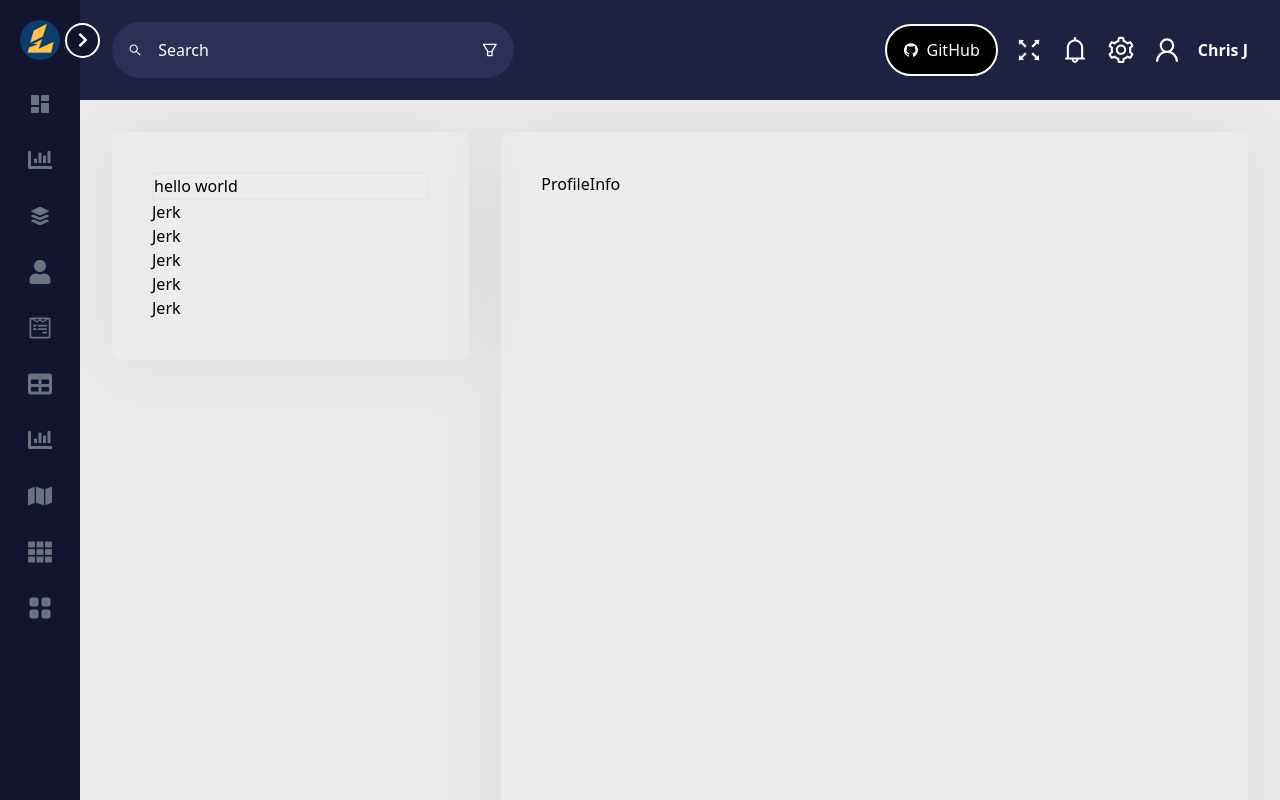
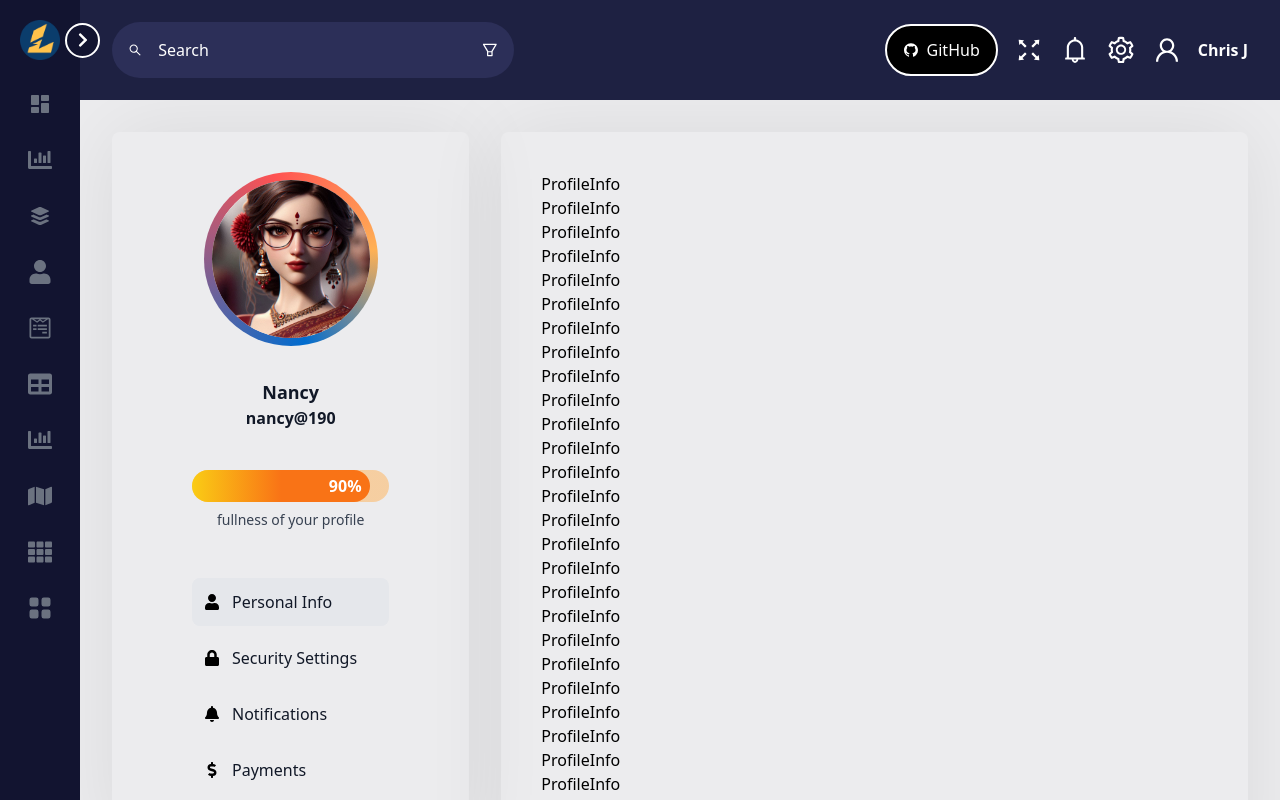
Before and after one commit to Slasher190/my-portfolio, a Next.js app: page /profile/profile-info in a window 1280 px wide. Built offline with nearby package versions, Linux system fonts and the light colour scheme.

Commit message:
[MP-048] - User Profile Form and Personal information (layout-design)

```diff
--- a/app/(home)/profile/layout.tsx
+++ b/app/(home)/profile/layout.tsx
@@ -1,19 +1,81 @@
+"use client";
+import Image from "next/image";
 import React, { ReactNode } from "react";
+import profilePic from "@app/Assets/Images/nancy.png";
+import useScreenSize, { Device } from "@app/hooks/useScreenSize";
+// import LinearProgressBar from "@app/components/ProgressBar/LinearProgressBar";
+// import CircularProgressBar from "@app/components/ProgressBar/CircularProgressBar";
+import ProfileProgressBar from "@app/components/ProgressBar/ProfileProgressBar";
+import MenuItem from "@app/components/Ui/MenuItem";
+import { FaUser, FaLock, FaBell, FaDollarSign } from "react-icons/fa";
+import { usePathname } from "next/navigation";
 
 const ProfileLayout: React.FC<{ children: ReactNode }> = ({ children }) => {
+  const screenSize: Device = useScreenSize();
+  const path = usePathname();
+  const menuItems = [
+    { icon: <FaUser />, text: "Personal Info", link: "/profile/profile-info" },
+    {
+      icon: <FaLock />,
+      text: "Security Settings",
+      link: "/profile/security-setting",
+    },
+    { icon: <FaBell />, text: "Notifications", link: "/profile/notification" },
+    { icon: <FaDollarSign />, text: "Payments", link: "/profile/payment" },
+  ];
   return (
-    <div className="grid grid-cols-3 gap-8 p-8 h[100%]">
+    <div className="grid lg:grid-cols-3 gap-8 p-8 h[100%] grid-cols-1">
       <div className="col-span-1 text-black bg-surface rounded-lg shadow-flat self-start">
-        <div className="p-10 rounded-lg">
-          <div className="border-2">hello world</div>
-          <div>Jerk</div>
-          <div>Jerk</div>
-          <div>Jerk</div>
-          <div>Jerk</div>
-          <div>Jerk</div>
+        <div className="grid grid-cols-1 md:grid-cols-2 lg:grid-cols-1 max-h-fit">
+          <div
+            className={`p-10 lg:px-20 ${screenSize === "tablet" && "p-10"} rounded-lg col-span-1 flex flex-col items-center`}
+          >
+            <div
+              className="relative lg:w-[174px] lg:h-[174px] w-[111px] h-[111px] rounded-full flex items-center justify-center lg:p-[8px] p-[5px] m-0 mx-auto mb-8"
+              style={{
+                background:
+                  "conic-gradient(from -35.18deg at 50% 50%, rgb(0, 108, 207) -154.36deg, rgb(255, 82, 82) 24.13deg, rgb(255, 177, 85) 118.76deg, rgb(0, 108, 207) 205.64deg, rgb(255, 82, 82) 384.13deg)",
+              }}
+            >
+              <div className="w-full h-full rounded-full bg-white flex items-center justify-center">
+                <Image
+                  src={profilePic.src}
+                  alt="profile"
+                  width={screenSize === "desktop" ? 164 : 101}
+                  height={screenSize === "desktop" ? 164 : 101}
+                  className="rounded-full"
+                />
+              </div>
+            </div>
+            <div className="text-center text-gray-900 dark:text-gray-100 mb-10">
+              <h1 className="text-lg font-bold">Nancy</h1>
+              <h2 className="font-semibold">nancy@190</h2>
+            </div>
+            <div className="w-[100%]">
+              <ProfileProgressBar />
+              {/* <LinearProgressBar />
+              <CircularProgressBar /> */}
+            </div>
+            {/* Menu Items */}
+          </div>
+          <div
+            className={`pb-10 lg:px-20 ${(screenSize === "mobile" || screenSize === "tablet") && "p-10"} col-span-1 flex justify-center`}
+          >
+            <div className="w-[100%] ">
+              {menuItems.map((item, index) => (
+                <MenuItem
+                  key={index}
+                  icon={item.icon}
+                  text={item.text}
+                  active={item.link === path}
+                  link={item.link}
+                />
+              ))}
+            </div>
+          </div>
         </div>
       </div>
-      <div className="p-10 col-span-2 row-auto max-h-fit text-black bg-surface rounded-lg shadow-flat h-auto min-h-[200vh]">
+      <div className="p-10 lg:col-span-2 col-span-1 row-auto max-h-fit text-black bg-surface rounded-lg shadow-flat h-auto">
         {children}
       </div>
     </div>
--- a/app/(home)/profile/profile-info/page.tsx
+++ b/app/(home)/profile/profile-info/page.tsx
@@ -1,7 +1,38 @@
 import React from "react";
 
 const ProfileInfo = () => {
-  return <div>ProfileInfo</div>;
+  return (
+    <div>
+      ProfileInfo
+      <div>ProfileInfo</div>
+      <div>ProfileInfo</div>
+      <div>ProfileInfo</div>
+      <div>ProfileInfo</div>
+      <div>ProfileInfo</div>
+      <div>ProfileInfo</div>
+      <div>ProfileInfo</div>
+      <div>ProfileInfo</div>
+      <div>ProfileInfo</div>
+      <div>ProfileInfo</div>
+      <div>ProfileInfo</div>
+      <div>ProfileInfo</div>
+      <div>ProfileInfo</div>
+      <div>ProfileInfo</div>
+      <div>ProfileInfo</div>
+      <div>ProfileInfo</div>
+      <div>ProfileInfo</div>
+      <div>ProfileInfo</div>
+      <div>ProfileInfo</div>
+      <div>ProfileInfo</div>
+      <div>ProfileInfo</div>
+      <div>ProfileInfo</div>
+      <div>ProfileInfo</div>
+      <div>ProfileInfo</div>
+      <div>ProfileInfo</div>
+      <div>ProfileInfo</div>
+      <div>ProfileInfo</div>
+    </div>
+  );
 };
 
 export default ProfileInfo;
--- /dev/null
+++ b/components/Input/index.tsx
@@ -0,0 +1,12 @@
+import React from "react";
+
+const Input = () => {
+  return (
+    <div>
+      <label></label>
+      <input />
+    </div>
+  );
+};
+
+export default Input;
--- /dev/null
+++ b/components/ProgressBar/CircularProgressBar.tsx
@@ -0,0 +1,66 @@
+"use client";
+import React, { useState } from "react";
+
+const CircularProgressBar = () => {
+  const [progress, setProgress] = useState(40);
+
+  const increaseProgress = () => {
+    setProgress((prev) => (prev < 100 ? prev + 10 : 100));
+  };
+
+  const decreaseProgress = () => {
+    setProgress((prev) => (prev > 0 ? prev - 10 : 0));
+  };
+
+  return (
+    <div className="flex flex-col items-center space-y-4">
+      {/* <h2 className="text-lg font-semibold">Dynamic Progress</h2> */}
+      <div className="relative flex items-center justify-center">
+        <svg className="w-24 h-24">
+          <circle
+            className="text-gray-300"
+            strokeWidth="8"
+            stroke="currentColor"
+            fill="transparent"
+            r="36"
+            cx="48"
+            cy="48"
+          />
+          <circle
+            className="text-blue-600"
+            strokeWidth="8"
+            strokeLinecap="round"
+            stroke="currentColor"
+            fill="transparent"
+            r="36"
+            cx="48"
+            cy="48"
+            style={{
+              strokeDasharray: 226,
+              strokeDashoffset: 226 - (226 * progress) / 100,
+              transition: "stroke-dashoffset 0.5s ease-in-out",
+            }}
+          />
+        </svg>
+        <div className="absolute text-xl font-semibold">{progress}%</div>
+      </div>
+
+      <div className="flex space-x-2">
+        <button
+          onClick={decreaseProgress}
+          className="px-4 py-2 bg-gray-200 rounded-lg border border-blue-600 text-blue-600"
+        >
+          -
+        </button>
+        <button
+          onClick={increaseProgress}
+          className="px-4 py-2 bg-gray-200 rounded-lg border border-blue-600 text-blue-600"
+        >
+          +
+        </button>
+      </div>
+    </div>
+  );
+};
+
+export default CircularProgressBar;
--- /dev/null
+++ b/components/ProgressBar/LinearProgressBar.tsx
@@ -0,0 +1,47 @@
+"use client";
+import React, { useState } from "react";
+
+const LinearProgressBar = () => {
+  const [progress, setProgress] = useState(40);
+
+  const increaseProgress = () => {
+    setProgress((prev) => (prev < 100 ? prev + 10 : 100));
+  };
+
+  const decreaseProgress = () => {
+    setProgress((prev) => (prev > 0 ? prev - 10 : 0));
+  };
+
+  return (
+    <div className="flex flex-col items-center space-y-4">
+      <div className="w-full flex items-center space-x-2 max-w-[380px]">
+        <div className="w-full bg-gray-300 rounded-full h-2.5">
+          <div
+            className="bg-blue-600 h-2.5 rounded-full"
+            style={{
+              width: `${progress}%`,
+              transition: "width 0.3s ease-in-out",
+            }}
+          ></div>
+        </div>
+        <span className="text-sm font-medium">{progress}%</span>
+      </div>
+      <div className="flex space-x-2">
+        <button
+          onClick={decreaseProgress}
+          className="px-4 py-2 bg-gray-200 rounded-lg border border-blue-600 text-blue-600"
+        >
+          -
+        </button>
+        <button
+          onClick={increaseProgress}
+          className="px-4 py-2 bg-gray-200 rounded-lg border border-blue-600 text-blue-600"
+        >
+          +
+        </button>
+      </div>
+    </div>
+  );
+};
+
+export default LinearProgressBar;
--- /dev/null
+++ b/components/ProgressBar/ProfileProgressBar.tsx
@@ -0,0 +1,33 @@
+"use client";
+import React, { useEffect, useState } from "react";
+
+const ProfileProgressBar: React.FC<{ progressState?: number }> = ({
+  progressState,
+}) => {
+  const [progress, setProgress] = useState(90);
+  useEffect(() => {
+    if (progressState) setProgress(progressState);
+  }, [progressState]);
+  return (
+    <div className="flex flex-col items-center space-y-2 w-full">
+      <div className="relative w-full h-8 rounded-full bg-gradient-to-r from-[#ffb15580] via-[#ffb15580] to-[#ffb15580]">
+        <div
+          className="absolute top-0 left-0 h-8 rounded-full bg-gradient-to-r from-yellow-400 via-orange-500 to-orange-500"
+          style={{
+            width: `${progress}%`,
+            transition: "width 0.3s ease-in-out",
+          }}
+        >
+          <div className="absolute right-2 top-1/2 transform -translate-y-1/2 text-white font-semibold">
+            {progress}%
+          </div>
+        </div>
+      </div>
+      <span className="text-sm font-medium  text-gray-700 dark:text-gray-100">
+        fullness of your profile
+      </span>
+    </div>
+  );
+};
+
+export default ProfileProgressBar;
--- /dev/null
+++ b/components/Ui/MenuItem.tsx
@@ -0,0 +1,30 @@
+// src/components/MenuItem.tsx
+import { useRouter } from "next/navigation";
+import React from "react";
+
+interface MenuItemProps {
+  icon: React.ReactNode;
+  text: string;
+  active?: boolean;
+  link: string;
+}
+
+const MenuItem: React.FC<MenuItemProps> = ({
+  icon,
+  text,
+  active = false,
+  link,
+}) => {
+  const router = useRouter();
+  return (
+    <div
+      onClick={() => router.push(link)}
+      className={`flex items-center p-3 my-2 rounded-lg ${active ? "bg-gray-200" : "hover:bg-gray-200"} cursor-pointer`}
+    >
+      <div className="mr-3">{icon}</div>
+      <span className="text-gray-900">{text}</span>
+    </div>
+  );
+};
+
+export default MenuItem;
--- a/hooks/useScreenSize.ts
+++ b/hooks/useScreenSize.ts
@@ -1,7 +1,9 @@
 // hooks/useScreenSize.ts
 import { useState, useEffect } from "react";
 
-const getDeviceConfig = (width: number): "mobile" | "tablet" | "desktop" => {
+export type Device = "mobile" | "tablet" | "desktop";
+
+const getDeviceConfig = (width: number): Device => {
   if (width < 768) {
     return "mobile";
   } else if (width >= 768 && width <= 1024) {
@@ -11,10 +13,11 @@ const getDeviceConfig = (width: number): "mobile" | "tablet" | "desktop" => {
   }
 };
 
-const useScreenSize = (): "mobile" | "tablet" | "desktop" => {
-  const [screenSize, setScreenSize] = useState<"mobile" | "tablet" | "desktop">(
-    () => getDeviceConfig(window.innerWidth)
-  );
+const useScreenSize = (): Device => {
+  const [screenSize, setScreenSize] = useState<Device>(() => {
+    if (window) return getDeviceConfig(window.innerWidth);
+    return "desktop";
+  });
 
   useEffect(() => {
     const handleResize = () => {
```
Also changed, not shown: Assets/Images/profile.jpeg (deleted).
